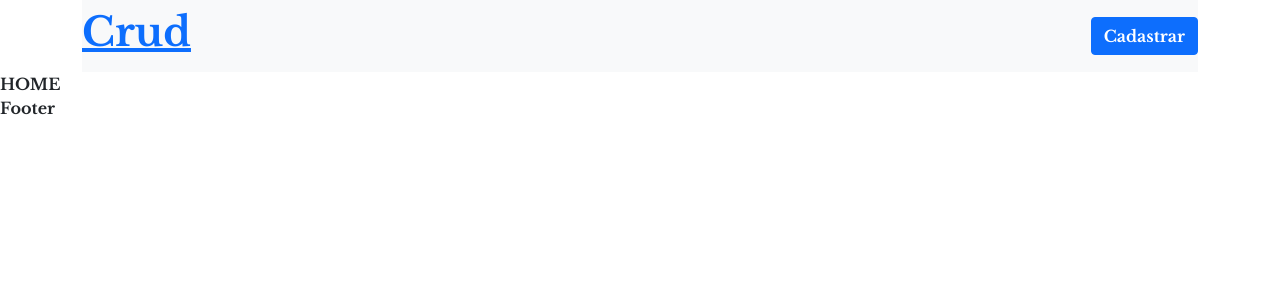
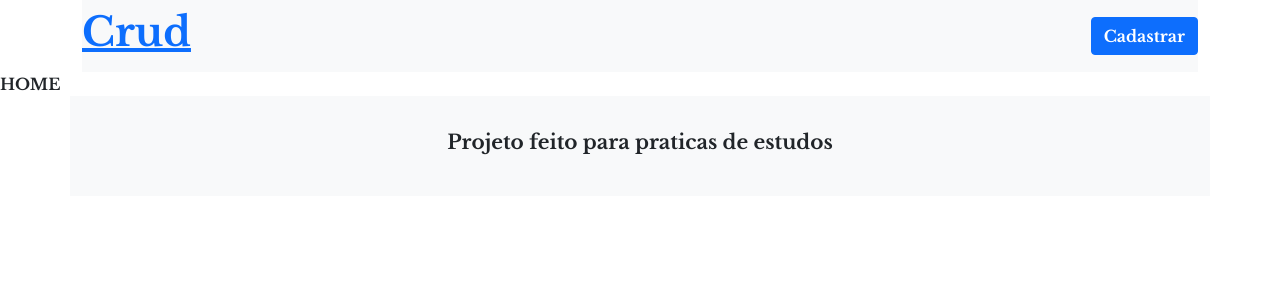
Before and after one commit to DevNetoSantos/crud-estudantes, a Next.js app: page / in a window 1280 px wide. Shown: the top 300 px of the page. Built offline with nearby package versions, Linux system fonts and the light colour scheme.

Commit message:
footer pronto

```diff
--- a/components/Footer/index.tsx
+++ b/components/Footer/index.tsx
@@ -2,8 +2,8 @@ import styles from '../../styles/Footer.module.css';
 
 const Footer = () => {
   return(
-    <div>
-      Footer
+    <div className={`container bg-light ${styles.containerFooter}`}>
+      <h5 className='display-8'>Projeto feito para praticas de estudos</h5>
     </div>
   );
 }
--- a/styles/Footer.module.css
+++ b/styles/Footer.module.css
@@ -0,0 +1,7 @@
+.containerFooter {
+  height: 100px;
+  display: flex;
+  justify-content: center;
+  flex-direction: row;
+  align-items: center;
+}
```
